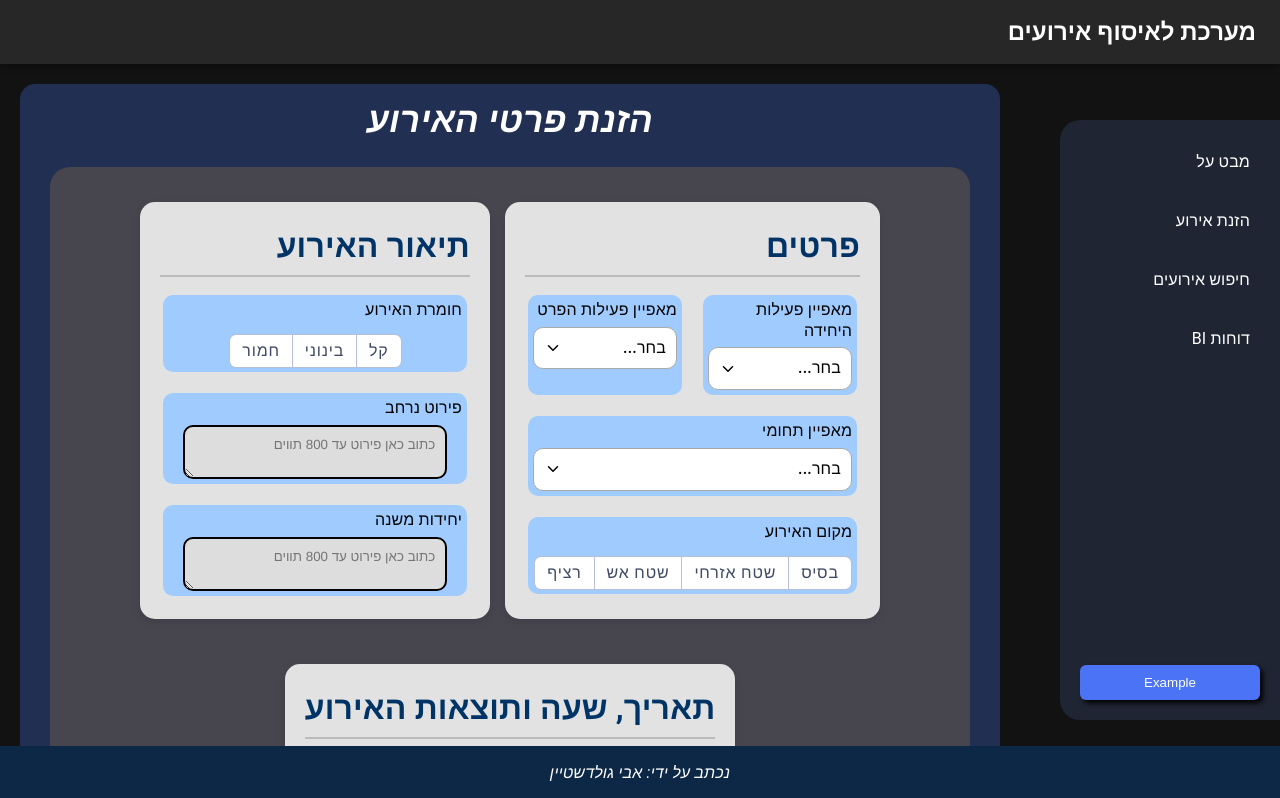
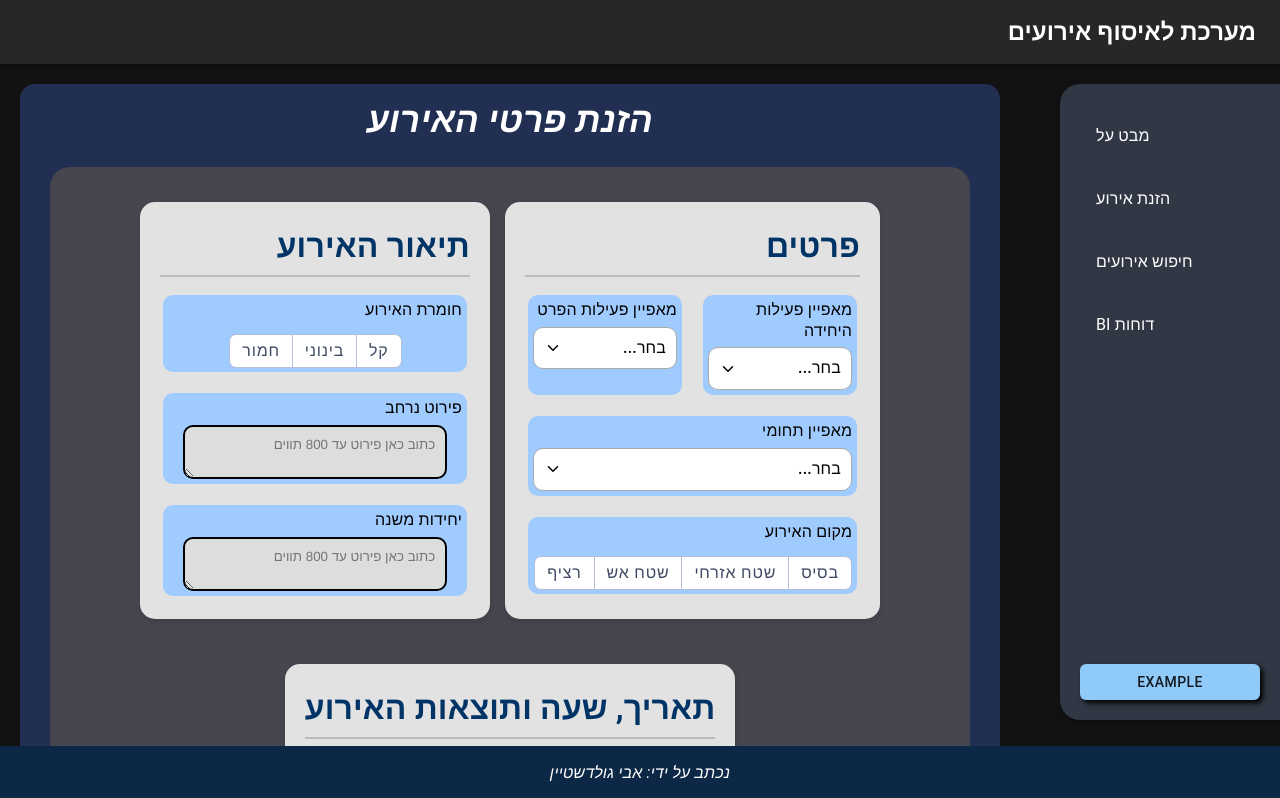
Before and after one commit to AviGoldshtein/safety-avi-goldshtein, a React (Vite) app: page / in a window 1280 px wide. Shown: the top 798 px of the page. Built offline with nearby package versions, Linux system fonts and the light colour scheme; some icons are missing.

Commit message:
SIdebar moved to use Mui cmponents

```diff
--- a/src/components/Sidebar/Sidebar.module.css
+++ /dev/null
@@ -1,55 +0,0 @@
-.sidebar {
-  position: fixed;
-  top: 120px;         /* בדיוק מתחת להדר */
-  bottom: 80px;      /* בדיוק מעל הפוטר */
-  right: 0;
-  width: 220px;
-  background: #1f2533;
-  padding: 20px;
-  display: flex;
-  flex-direction: column;
-  gap: 30px;
-  border-radius: 20px 0 0 20px;
-  overflow-y: auto;   /* סיידבר עצמו יגלול אם ארוך */
-  z-index: 10000;
-}
-
-.nav {
-  display: flex;
-  flex-direction: column;
-  gap: 15px;
-}
-
-.nav a {
-  color: white;
-  text-decoration: none;
-  padding: 10px;
-  border-radius: 6px;
-  transition: 0.2s;
-}
-
-.nav a:hover {
-  background: rgba(255, 255, 255, 0.1);
-}
-
-.exampleBtn {
-  margin-top: auto;
-  padding: 10px;
-  background: #4a74f5;
-  color: white;
-  border: none;
-  cursor: pointer;
-  border-radius: 6px;
-  transition: all 0.3s ease;
-  box-shadow: 3px 3px 5px black;
-}
-
- .exampleBtn:focus{
-  outline: none;
-  box-shadow: 3px 3px 5px black;
-}
-
-.exampleBtn:hover {
-  opacity: 0.8;
-  transform: translateY(-2px);
-}
--- a/src/components/Sidebar/Sidebar.tsx
+++ b/src/components/Sidebar/Sidebar.tsx
@@ -1,17 +1,70 @@
+import { Box, Paper, List, ListItemButton, ListItemText, Button } from "@mui/material";
 import { Link } from "react-router-dom";
-import styles from "./Sidebar.module.css";
+import { useTheme } from "@mui/material/styles";
 
-export default function Sidebar(){
-    return (
-        <aside className={styles.sidebar}>
-            <nav className={styles.nav}>
-                <Link to="/over-view">מבט על</Link>
-                <Link to="/">הזנת אירוע</Link>
-                <Link to="/development">חיפוש אירועים</Link>
-                <Link to="/development">דוחות BI</Link>
-            </nav>
+export default function Sidebar() {
+  const theme = useTheme();
 
-            <button className={styles.exampleBtn}>Example</button>
-        </aside>
-    );
+  return (
+    <Box
+      sx={{
+        position: "fixed",
+        top: "84px",
+        bottom: "80px",
+        right: 0,
+        width: "220px",
+        zIndex: 1200,
+      }}
+    >
+      <Paper
+        elevation={3}
+        sx={{
+          height: "100%",
+          width: "100%",
+          borderRadius: "20px 0 0 20px",
+          padding: "20px",
+          display: "flex",
+          flexDirection: "column",
+          gap: "30px",
+          overflowY: "auto",
+          bgcolor: theme.palette.mode === "dark" ? "#1f2533" : "#e7e9ef",
+        }}
+      >
+        <List sx={{ display: "flex", flexDirection: "column", gap: "15px" }}>
+          <ListItemButton component={Link} to="/over-view">
+            <ListItemText primary="מבט על" />
+          </ListItemButton>
+
+          <ListItemButton component={Link} to="/">
+            <ListItemText primary="הזנת אירוע" />
+          </ListItemButton>
+
+          <ListItemButton component={Link} to="/development">
+            <ListItemText primary="חיפוש אירועים" />
+          </ListItemButton>
+
+          <ListItemButton component={Link} to="/development">
+            <ListItemText primary="דוחות BI" />
+          </ListItemButton>
+        </List>
+
+        <Button
+          variant="contained"
+          fullWidth
+          sx={{
+            marginTop: "auto",
+            borderRadius: "6px",
+            boxShadow: "3px 3px 5px black",
+            transition: "all 0.3s ease",
+            "&:hover": {
+              opacity: 0.8,
+              transform: "translateY(-2px)",
+            },
+          }}
+        >
+          Example
+        </Button>
+      </Paper>
+    </Box>
+  );
 }
```
